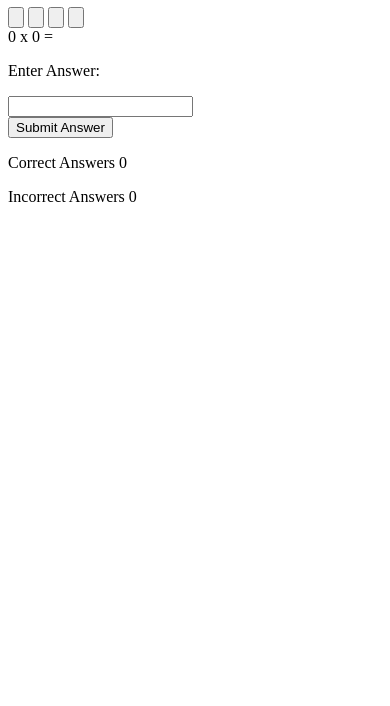
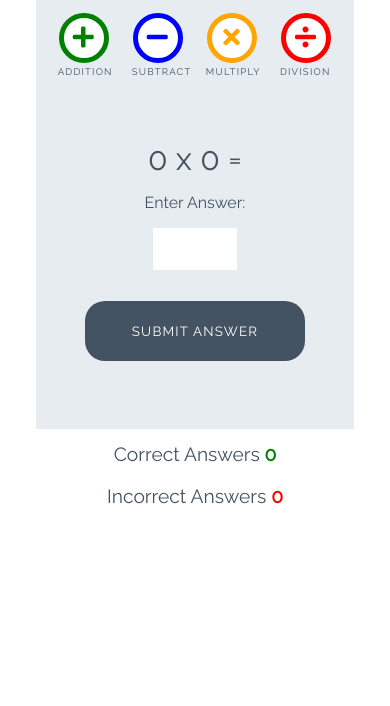
Before and after one commit to cmuck2000/love-maths, a plain HTML site: page index.html in a window 390 px wide. Shown: the part 138-844 px from the top of the page. Drawn offline with Linux system fonts and the light colour scheme.

Commit message:
add styles for game. fix font-awesome icon link typo.

```diff
--- a/assets/css/style.css
+++ b/assets/css/style.css
@@ -0,0 +1,252 @@
+/* --------- Global style */
+
+body {
+    background-color: white;
+    font-family: "Raleway", sans-serif;
+    color: #445361;
+    text-align: center;
+}
+
+/* --------- Heading */
+
+.heading {
+    text-align: center;
+    font-size: 2.5rem;
+}
+
+.logo {
+    height: 40px;
+    padding-right: 5px;
+}
+
+/* --------- Game layout */
+
+.game-area {
+    background-color: #E6ECF0;
+    box-sizing: border-box;
+    width: 85%;
+    height: 65vh;
+    max-height: 450px;
+    max-width: 830px;
+    margin-left: auto;
+    margin-right: auto;
+    padding: 1%;
+}
+
+.question-area {
+    width: 50%;
+    font-size: 2rem;
+    margin: auto;
+    padding: 50px 0;
+}
+
+.question-area span {
+    padding: 0 15px;
+}
+
+.score-area {
+    margin: 5px auto;
+    width: 60%;
+    font-size: 1.2rem;
+}
+
+.controls-area {
+    width: 85%;
+    margin: 30px auto;
+}
+
+#score {
+    color: green;
+    font-weight: bold;
+}
+
+#incorrect {
+    color: red;
+    font-weight: bold;
+}
+
+.answer-message {
+    display: none;
+    font-size: 1rem;
+}
+
+#answer-box {
+    border: none;
+    color: #445361;
+    display: inline-block;
+    height: 40px;
+    width: 80px;
+    font-size: 1.2rem;
+}
+
+.scores {
+    display: inline-block;
+    padding: 25px;
+}
+
+/* --------- Buttons */
+
+.btn {
+    width: 220px;
+    height: 60px;
+    font-family: "Raleway", sans-serif;
+    text-transform: uppercase;
+    letter-spacing: 1.2px;
+    color: white;
+}
+
+.btn:focus {
+    outline: none;
+}
+
+.btn--big {
+    padding-top: 10px;
+    border-radius: 50%;
+    background-color: white;
+    border: 10px solid;
+    width: 100px;
+    height: 100px;
+    font-size: 3.2rem;
+    margin: 0 30px;
+    transition: all 0.5s;
+}
+
+.btn--big::after {
+    content: attr(data-type);
+    font-size: 1rem;
+    color: #445361;
+    position: relative;
+    left: 0.5em;
+}
+
+.btn--blue {
+    border-color: blue;
+    color: blue;
+}
+
+.btn--blue:active,
+.btn--blue:hover {
+    background-color: darkblue;
+    color: white;
+}
+
+.btn--orange {
+    border-color: orange;
+    color: orange;
+}
+
+.btn--orange:active,
+.btn--orange:hover {
+    background-color: darkorange;
+    color: white;
+}
+
+.btn--red {
+    border-color: red;
+    color: red;
+}
+
+.btn--red:active,
+.btn--red:hover {
+    background-color: darkred;
+    color: white;
+}
+
+.btn--green {
+    border-color: green;
+    color: green;
+}
+
+.btn--green:active,
+.btn--green:hover {
+    background-color: darkgreen;
+    color: white;
+}
+
+.btn--gray {
+    margin-top: 25px;
+    background-color: #445361;
+    border: 1px transparent;
+    border-radius: 20px;
+}
+
+.btn--gray:active,
+.btn--gray:hover {
+    background-color: #0d1013;
+}
+
+/* --------- Media queries */
+
+@media (max-width: 414px) {
+    .controls-area {
+        width: 100%;
+    }
+
+    .btn--big {
+        margin: 0 10px;
+        padding: 5px;
+        border: 5px solid;
+        width: 50px;
+        height: 50px;
+        font-size: 1.5rem;
+    }
+
+    .btn--big::after {
+        font-size: 0.6rem;
+        left: -0.7rem;
+    }
+
+    .question-area {
+        padding: 10% 0;
+        width: 100%;
+    }
+
+    .question-area span {
+        padding: 0;
+    }
+
+    .answer-message {
+        display: block;
+    }
+
+    #answer-box {
+        display: block;
+        margin: 0 auto;
+    }
+    .btn--gray {
+        margin-top: 0;
+    }
+
+    .score-area {
+        width: 100%;
+    }
+
+    .scores {
+        margin: 0.5em auto;
+        display: block;
+        padding: 5px;
+    }
+
+    .heading {
+        font-size: 2rem;
+    }
+}
+
+@media (max-width: 320px) {
+    .game-area {
+        height: 70vh;
+    }
+
+    .controls-area {
+        width: 75%;
+        margin: 10px auto;
+    }
+
+    .btn--big {
+        margin: 10px 10px;
+    }
+    .question-area {
+        padding: 10px 0;
+    }
+
+}
--- a/index.html
+++ b/index.html
@@ -19,17 +19,17 @@
 
     <div class="game-area">
         <div class="controls-area">
-            <button class="btn btn--big btn--green">
-                <i class="fas fa--plus"></i>
+            <button  data-type="addition" class="btn btn--big btn--green">
+                <i class="fas fa-plus"></i>
             </button>
-            <button class="btn btn--big btn--blue">
-                <i class="fas fa--minus"></i>
+            <button data-type="subtract" class="btn btn--big btn--blue">
+                <i class="fas fa-minus"></i>
             </button>
-            <button class="btn btn--big btn--orange">
-                <i class="fas fa--times"></i>
+            <button data-type="multiply" class="btn btn--big btn--orange">
+                <i class="fas fa-times"></i>
             </button>
-            <button class="btn btn--big btn--red">
-                <i class="fas fa--divide"></i>
+            <button data-type="division" class="btn btn--big btn--red">
+                <i class="fas fa-divide"></i>
             </button>
         </div>
         <div class="question-area">
@@ -40,7 +40,7 @@
             <p class="answer-message">Enter Answer:</p>
             <input type="number" id="answer-box">
         </div>
-        <button class="btn btn--gray">Submit Answer</button>
+        <button  data-type="submit" class="btn btn--gray">Submit Answer</button>
     </div>
 
     <div class="score-area">
```
